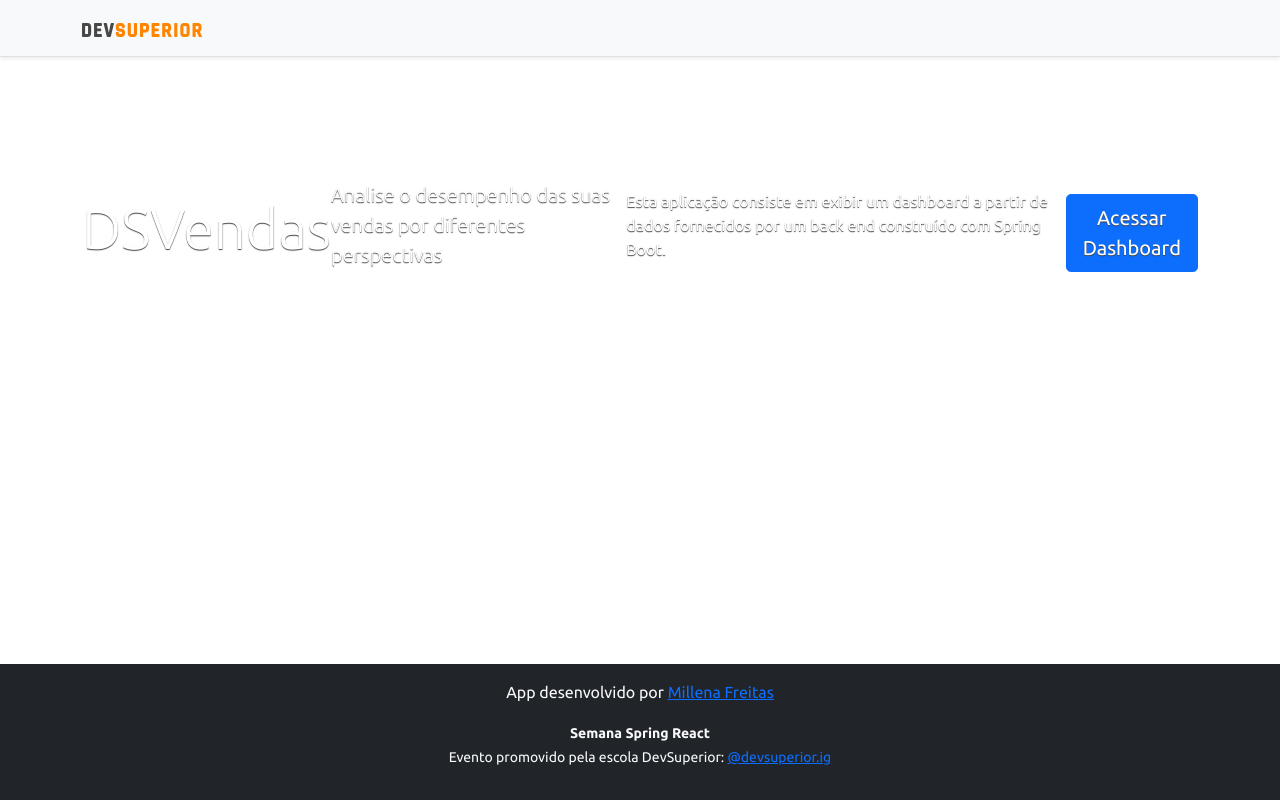
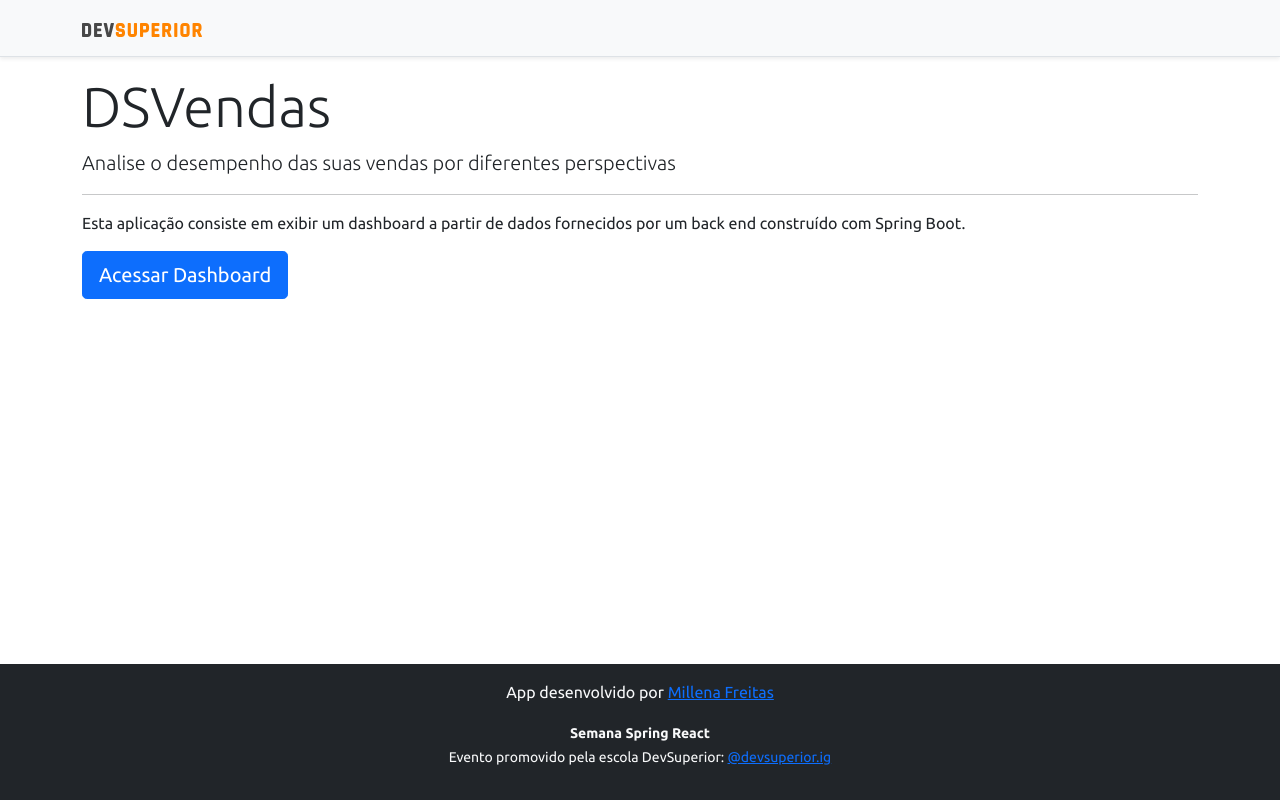
Before and after one commit to freitasmillena/projetosds4, a React (Create React App) app in the folder frontend/: page / in a window 1280 px wide. Built offline with nearby package versions, Linux system fonts and the light colour scheme; no server answers.

Commit message:
Cant center home

```diff
--- a/frontend/src/assets/css/styles.css
+++ b/frontend/src/assets/css/styles.css
@@ -31,13 +31,3 @@ html, body {
 .text-primary {
     color: var(--color-primary) !important;
 }
-
-.jumbotron {
-    text-shadow: #444 0 1px 1px;
-    color: #FFF;
-    position: relative;
-    height: 40vh;
-
-    display: flex;
-    align-items: center;
-}
```
